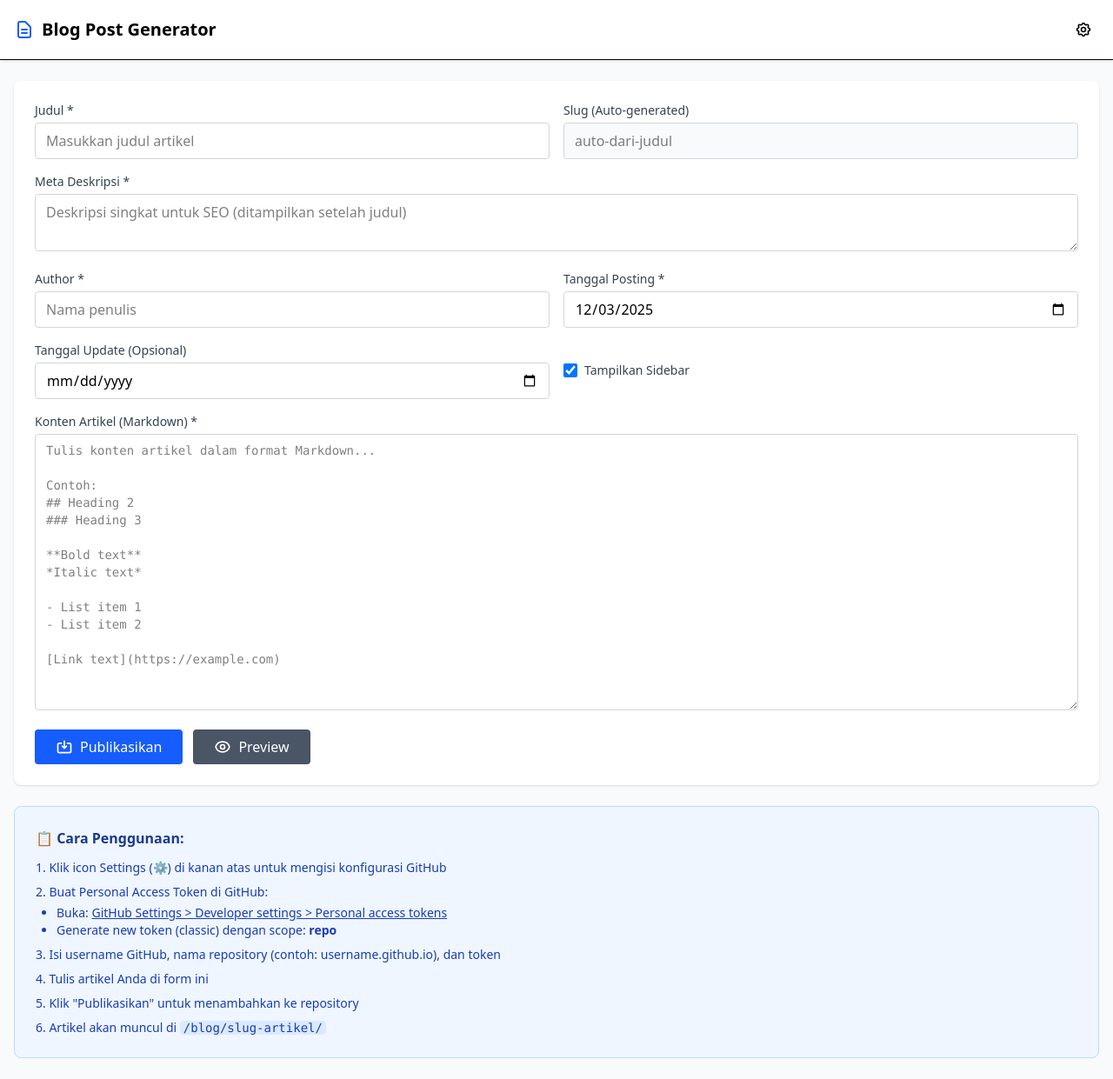
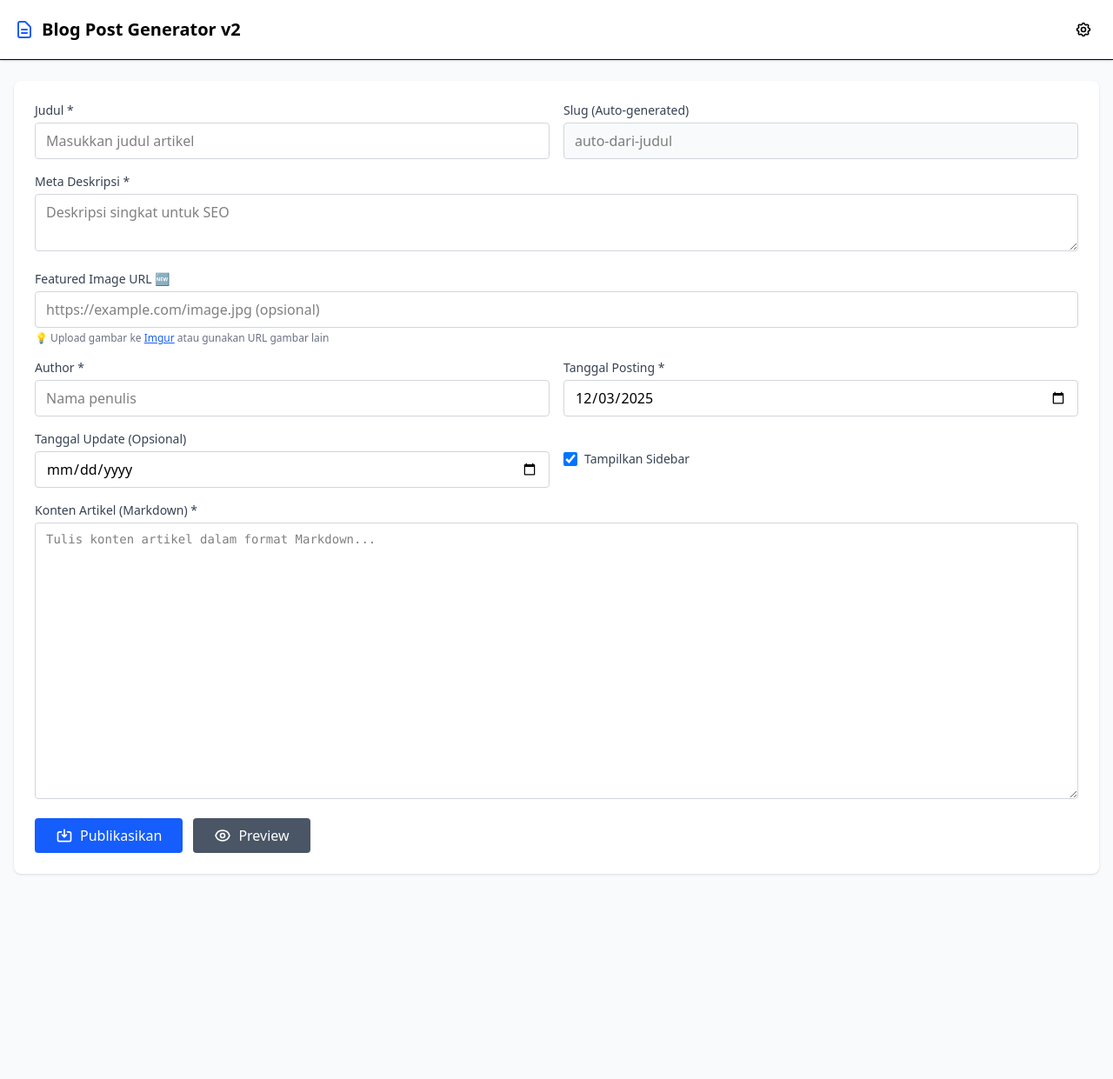
Before and after one commit to lubisrezanoprial/siskalub, a Jekyll site: the page admin/index.html, which Jekyll copies as it is, in a window 1280 px wide and 1241 px high. Shown: the whole window at 87% size. Built offline with Jekyll 4.4.1, drawn with Linux system fonts in a browser that asks for light colours.

Commit message:
Update index.html

```diff
--- a/admin/index.html
+++ b/admin/index.html
@@ -3,18 +3,17 @@
 <head>
     <meta charset="UTF-8">
     <meta name="viewport" content="width=device-width, initial-scale=1.0">
-    <title>Blog Post Generator</title>
+    <title>Blog Post Generator v2</title>
     <script src="https://cdn.jsdelivr.net/npm/@tailwindcss/browser@4"></script>
 </head>
 <body class="bg-gray-50 min-h-screen">
-    <!-- Header -->
     <header class="bg-white border-b sticky top-0 z-40 shadow-sm">
         <div class="max-w-7xl mx-auto px-4 py-4 flex justify-between items-center">
             <div class="flex items-center gap-2">
                 <svg class="w-6 h-6 text-blue-600" fill="none" stroke="currentColor" viewBox="0 0 24 24">
                     <path stroke-linecap="round" stroke-linejoin="round" stroke-width="2" d="M9 12h6m-6 4h6m2 5H7a2 2 0 01-2-2V5a2 2 0 012-2h5.586a1 1 0 01.707.293l5.414 5.414a1 1 0 01.293.707V19a2 2 0 01-2 2z"/>
                 </svg>
-                <h1 class="text-xl font-bold">Blog Post Generator</h1>
+                <h1 class="text-xl font-bold">Blog Post Generator v2</h1>
             </div>
             <button id="configBtn" class="p-2 hover:bg-gray-100 rounded transition">
                 <svg class="w-5 h-5" fill="none" stroke="currentColor" viewBox="0 0 24 24">
@@ -25,112 +24,62 @@
         </div>
     </header>
 
-    <!-- Config Panel -->
     <div id="configPanel" class="hidden bg-blue-50 border-b">
         <div class="max-w-7xl mx-auto px-4 py-4">
             <h3 class="font-semibold mb-3">⚙️ Konfigurasi GitHub</h3>
             <div class="grid md:grid-cols-3 gap-3 mb-3">
-                <input
-                    type="text"
-                    id="githubUsername"
-                    placeholder="GitHub Username"
-                    class="px-3 py-2 border border-gray-300 rounded focus:ring-2 focus:ring-blue-500 outline-none bg-white"
-                />
-                <input
-                    type="text"
-                    id="githubRepo"
-                    placeholder="Repository Name (tanpa .github.io)"
-                    class="px-3 py-2 border border-gray-300 rounded focus:ring-2 focus:ring-blue-500 outline-none bg-white"
-                />
-                <input
-                    type="password"
-                    id="githubToken"
-                    placeholder="Personal Access Token"
-                    class="px-3 py-2 border border-gray-300 rounded focus:ring-2 focus:ring-blue-500 outline-none bg-white"
-                />
+                <input type="text" id="githubUsername" placeholder="GitHub Username" class="px-3 py-2 border border-gray-300 rounded focus:ring-2 focus:ring-blue-500 outline-none bg-white"/>
+                <input type="text" id="githubRepo" placeholder="Repository Name" class="px-3 py-2 border border-gray-300 rounded focus:ring-2 focus:ring-blue-500 outline-none bg-white"/>
+                <input type="password" id="githubToken" placeholder="Personal Access Token" class="px-3 py-2 border border-gray-300 rounded focus:ring-2 focus:ring-blue-500 outline-none bg-white"/>
             </div>
-            <button
-                id="saveConfigBtn"
-                class="px-4 py-2 bg-blue-600 text-white rounded hover:bg-blue-700 transition font-medium"
-            >
-                💾 Simpan Konfigurasi
-            </button>
+            <button id="saveConfigBtn" class="px-4 py-2 bg-blue-600 text-white rounded hover:bg-blue-700 transition font-medium">💾 Simpan Konfigurasi</button>
         </div>
     </div>
 
-    <!-- Status Message -->
     <div id="statusMsg" class="hidden"></div>
 
-    <!-- Main Form -->
     <main class="max-w-7xl mx-auto px-4 py-6">
         <div class="bg-white rounded-lg shadow-sm p-6">
             <div class="grid md:grid-cols-2 gap-4 mb-4">
                 <div>
                     <label class="block text-sm font-medium mb-1 text-gray-700">Judul *</label>
-                    <input
-                        type="text"
-                        id="postTitle"
-                        class="w-full px-3 py-2 border border-gray-300 rounded focus:ring-2 focus:ring-blue-500 outline-none"
-                        placeholder="Masukkan judul artikel"
-                    />
+                    <input type="text" id="postTitle" class="w-full px-3 py-2 border border-gray-300 rounded focus:ring-2 focus:ring-blue-500 outline-none" placeholder="Masukkan judul artikel"/>
                 </div>
 
                 <div>
                     <label class="block text-sm font-medium mb-1 text-gray-700">Slug (Auto-generated)</label>
-                    <input
-                        type="text"
-                        id="postSlug"
-                        class="w-full px-3 py-2 border border-gray-300 rounded bg-gray-50 focus:ring-2 focus:ring-blue-500 outline-none"
-                        placeholder="auto-dari-judul"
-                    />
+                    <input type="text" id="postSlug" class="w-full px-3 py-2 border border-gray-300 rounded bg-gray-50 focus:ring-2 focus:ring-blue-500 outline-none" placeholder="auto-dari-judul"/>
                 </div>
 
                 <div class="md:col-span-2">
                     <label class="block text-sm font-medium mb-1 text-gray-700">Meta Deskripsi *</label>
-                    <textarea
-                        id="postDescription"
-                        class="w-full px-3 py-2 border border-gray-300 rounded focus:ring-2 focus:ring-blue-500 outline-none"
-                        rows="2"
-                        placeholder="Deskripsi singkat untuk SEO (ditampilkan setelah judul)"
-                    ></textarea>
+                    <textarea id="postDescription" class="w-full px-3 py-2 border border-gray-300 rounded focus:ring-2 focus:ring-blue-500 outline-none" rows="2" placeholder="Deskripsi singkat untuk SEO"></textarea>
+                </div>
+
+                <div class="md:col-span-2">
+                    <label class="block text-sm font-medium mb-1 text-gray-700">Featured Image URL 🆕</label>
+                    <input type="url" id="postImage" class="w-full px-3 py-2 border border-gray-300 rounded focus:ring-2 focus:ring-blue-500 outline-none" placeholder="https://example.com/image.jpg (opsional)"/>
+                    <p class="text-xs text-gray-500 mt-1">💡 Upload gambar ke <a href="https://imgur.com/" target="_blank" class="text-blue-600 underline">Imgur</a> atau gunakan URL gambar lain</p>
                 </div>
 
                 <div>
                     <label class="block text-sm font-medium mb-1 text-gray-700">Author *</label>
-                    <input
-                        type="text"
-                        id="postAuthor"
-                        class="w-full px-3 py-2 border border-gray-300 rounded focus:ring-2 focus:ring-blue-500 outline-none"
-                        placeholder="Nama penulis"
-                    />
+                    <input type="text" id="postAuthor" class="w-full px-3 py-2 border border-gray-300 rounded focus:ring-2 focus:ring-blue-500 outline-none" placeholder="Nama penulis"/>
                 </div>
 
                 <div>
                     <label class="block text-sm font-medium mb-1 text-gray-700">Tanggal Posting *</label>
-                    <input
-                        type="date"
-                        id="postDate"
-                        class="w-full px-3 py-2 border border-gray-300 rounded focus:ring-2 focus:ring-blue-500 outline-none"
-                    />
+                    <input type="date" id="postDate" class="w-full px-3 py-2 border border-gray-300 rounded focus:ring-2 focus:ring-blue-500 outline-none"/>
                 </div>
 
                 <div>
                     <label class="block text-sm font-medium mb-1 text-gray-700">Tanggal Update (Opsional)</label>
-                    <input
-                        type="date"
-                        id="postUpdateDate"
-                        class="w-full px-3 py-2 border border-gray-300 rounded focus:ring-2 focus:ring-blue-500 outline-none"
-                    />
+                    <input type="date" id="postUpdateDate" class="w-full px-3 py-2 border border-gray-300 rounded focus:ring-2 focus:ring-blue-500 outline-none"/>
                 </div>
 
                 <div class="flex items-center">
                     <label class="flex items-center gap-2 cursor-pointer">
-                        <input
-                            type="checkbox"
-                            id="showSidebar"
-                            checked
-                            class="w-4 h-4 text-blue-600 rounded focus:ring-2 focus:ring-blue-500"
-                        />
+                        <input type="checkbox" id="showSidebar" checked class="w-4 h-4 text-blue-600 rounded focus:ring-2 focus:ring-blue-500"/>
                         <span class="text-sm font-medium text-gray-700">Tampilkan Sidebar</span>
                     </label>
                 </div>
@@ -138,40 +87,17 @@
 
             <div class="mb-4">
                 <label class="block text-sm font-medium mb-1 text-gray-700">Konten Artikel (Markdown) *</label>
-                <textarea
-                    id="postContent"
-                    class="w-full px-3 py-2 border border-gray-300 rounded focus:ring-2 focus:ring-blue-500 outline-none font-mono text-sm"
-                    rows="15"
-                    placeholder="Tulis konten artikel dalam format Markdown...
-
-Contoh:
-## Heading 2
-### Heading 3
-
-**Bold text**
-*Italic text*
-
-- List item 1
-- List item 2
-
-[Link text](https://example.com)"
-                ></textarea>
+                <textarea id="postContent" class="w-full px-3 py-2 border border-gray-300 rounded focus:ring-2 focus:ring-blue-500 outline-none font-mono text-sm" rows="15" placeholder="Tulis konten artikel dalam format Markdown..."></textarea>
             </div>
 
             <div class="flex gap-3">
-                <button
-                    id="publishBtn"
-                    class="flex items-center gap-2 px-6 py-2 bg-blue-600 text-white rounded hover:bg-blue-700 transition font-medium"
-                >
+                <button id="publishBtn" class="flex items-center gap-2 px-6 py-2 bg-blue-600 text-white rounded hover:bg-blue-700 transition font-medium">
                     <svg class="w-5 h-5" fill="none" stroke="currentColor" viewBox="0 0 24 24">
                         <path stroke-linecap="round" stroke-linejoin="round" stroke-width="2" d="M8 7H5a2 2 0 00-2 2v9a2 2 0 002 2h14a2 2 0 002-2V9a2 2 0 00-2-2h-3m-1 4l-3 3m0 0l-3-3m3 3V4"/>
                     </svg>
                     Publikasikan
                 </button>
-                <button
-                    id="previewBtn"
-                    class="flex items-center gap-2 px-6 py-2 bg-gray-600 text-white rounded hover:bg-gray-700 transition font-medium"
-                >
+                <button id="previewBtn" class="flex items-center gap-2 px-6 py-2 bg-gray-600 text-white rounded hover:bg-gray-700 transition font-medium">
                     <svg class="w-5 h-5" fill="none" stroke="currentColor" viewBox="0 0 24 24">
                         <path stroke-linecap="round" stroke-linejoin="round" stroke-width="2" d="M15 12a3 3 0 11-6 0 3 3 0 016 0z"/>
                         <path stroke-linecap="round" stroke-linejoin="round" stroke-width="2" d="M2.458 12C3.732 7.943 7.523 5 12 5c4.478 0 8.268 2.943 9.542 7-1.274 4.057-5.064 7-9.542 7-4.477 0-8.268-2.943-9.542-7z"/>
@@ -180,27 +106,8 @@ Contoh:
                 </button>
             </div>
         </div>
-
-        <!-- Instructions -->
-        <div class="mt-6 bg-blue-50 rounded-lg p-6 border border-blue-200">
-            <h3 class="font-bold mb-3 text-blue-900">📋 Cara Penggunaan:</h3>
-            <ol class="list-decimal list-inside space-y-2 text-sm text-blue-800">
-                <li>Klik icon Settings (⚙️) di kanan atas untuk mengisi konfigurasi GitHub</li>
-                <li>Buat Personal Access Token di GitHub:
-                    <ul class="ml-6 mt-1 list-disc">
-                        <li>Buka: <a href="https://github.com/settings/tokens" target="_blank" class="underline">GitHub Settings > Developer settings > Personal access tokens</a></li>
-                        <li>Generate new token (classic) dengan scope: <strong>repo</strong></li>
-                    </ul>
-                </li>
-                <li>Isi username GitHub, nama repository (contoh: username.github.io), dan token</li>
-                <li>Tulis artikel Anda di form ini</li>
-                <li>Klik "Publikasikan" untuk menambahkan ke repository</li>
-                <li>Artikel akan muncul di <code class="bg-blue-100 px-1 rounded">/blog/slug-artikel/</code></li>
-            </ol>
-        </div>
     </main>
 
-    <!-- Preview Modal -->
     <div id="previewModal" class="hidden fixed inset-0 bg-black bg-opacity-50 z-50 flex items-center justify-center p-4">
         <div class="bg-white rounded-lg w-full max-w-4xl max-h-[90vh] overflow-y-auto">
             <div class="sticky top-0 bg-white border-b p-4 flex justify-between items-center">
@@ -243,19 +146,12 @@ Contoh:
             showStatus('✅ Konfigurasi disimpan!', 'success');
         });
 
-        // Auto-generate slug
         document.getElementById('postTitle').addEventListener('input', (e) => {
             const title = e.target.value;
-            const slug = title
-                .toLowerCase()
-                .replace(/[^a-z0-9\s-]/g, '')
-                .replace(/\s+/g, '-')
-                .replace(/-+/g, '-')
-                .trim();
+            const slug = title.toLowerCase().replace(/[^a-z0-9\s-]/g, '').replace(/\s+/g, '-').replace(/-+/g, '-').trim();
             document.getElementById('postSlug').value = slug;
         });
 
-        // Show status message
         const showStatus = (message, type = 'info') => {
             const statusMsg = document.getElementById('statusMsg');
             const colors = {
@@ -269,7 +165,6 @@ Contoh:
             setTimeout(() => statusMsg.classList.add('hidden'), 5000);
         };
 
-        // Generate markdown
         const generateMarkdown = () => {
             const title = document.getElementById('postTitle').value;
             const description = document.getElementById('postDescription').value;
@@ -279,6 +174,7 @@ Contoh:
             const content = document.getElementById('postContent').value;
             const showSidebar = document.getElementById('showSidebar').checked;
             const slug = document.getElementById('postSlug').value;
+            const image = document.getElementById('postImage').value;
 
             return `---
 layout: post
@@ -287,6 +183,7 @@ description: "${description}"
 author: "${author}"
 date: ${date}
 ${updateDate ? `updated: ${updateDate}` : ''}
+${image ? `image: "${image}"` : ''}
 sidebar: ${showSidebar}
 permalink: /blog/${slug}/
 ---
@@ -334,9 +229,7 @@ ${content}`;
             const encodedContent = btoa(unescape(encodeURIComponent(markdown)));
 
             try {
-                const response = await fetch(
-                    `https://api.github.com/repos/${username}/${repo}/contents/${filePath}`,
-                    {
+                const response = await fetch(`https://api.github.com/repos/${username}/${repo}/contents/${filePath}`, {
                     method: 'PUT',
                     headers: {
                         'Authorization': `token ${token}`,
@@ -346,19 +239,18 @@ ${content}`;
                         message: `Add blog post: ${title}`,
                         content: encodedContent,
                     })
-                    }
-                );
+                });
 
                 if (response.ok) {
                     showStatus('✅ Artikel berhasil dipublikasikan!', 'success');
                     setTimeout(() => {
-                        // Reset form but keep author
                         const author = document.getElementById('postAuthor').value;
                         document.getElementById('postTitle').value = '';
                         document.getElementById('postSlug').value = '';
                         document.getElementById('postDescription').value = '';
                         document.getElementById('postContent').value = '';
                         document.getElementById('postUpdateDate').value = '';
+                        document.getElementById('postImage').value = '';
                         document.getElementById('postDate').value = new Date().toISOString().split('T')[0];
                         document.getElementById('postAuthor').value = author;
                         document.getElementById('showSidebar').checked = true;
```
Also changed, not shown: other parts of admin/index.html (+0 -6 lines). Lines whose indentation alone changed are shown as unchanged.
